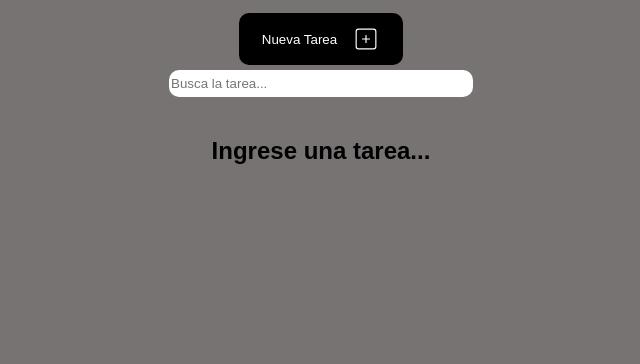
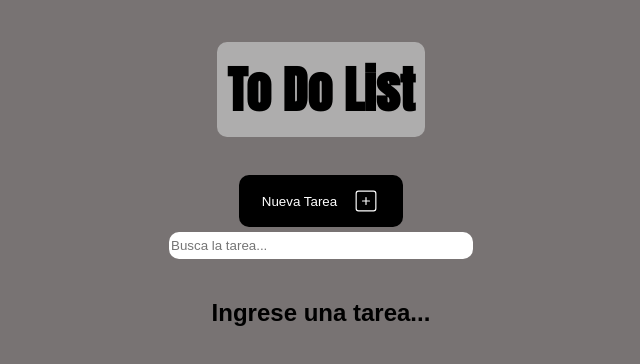
Before and after one commit to GotoC0de/ArgPrograma-ToDoList, a React (Vite) app: page / in a window 1280 px wide. Shown: the top 364 px of the page, without its empty margins (319-959 px from the left). Built offline with nearby package versions, Linux system fonts and the light colour scheme.

Commit message:
Title Font style

```diff
--- a/src/App.css
+++ b/src/App.css
@@ -1,3 +1,4 @@
+@import url('https://fonts.googleapis.com/css2?family=Anton&display=swap');
 .search-container {
     display: flex;
     justify-content: center;
@@ -11,3 +12,11 @@
     border-radius: 10px;
     border-style: none;
 }
+
+.title {
+    font-family: 'Anton', sans-serif;
+    font-size: 50px;
+    background-color: rgba(194, 194, 194, 0.741);
+    padding: 10px;
+    border-radius: 10px;
+}
--- a/src/App.jsx
+++ b/src/App.jsx
@@ -24,6 +24,7 @@ function App() {
 
   return (
     <div className='search-container'>
+      <h1 className='title'>To Do List</h1>
       <TaskForm addTask = {addTask}/>
       <input className='search-task' placeholder='Busca la tarea...' value={search} onChange={handleFilterChange} />
       <TaskList currentTasks = {currentTasks} tasks = {tasks} search = {search} deleteTask = {deleteTask}/>
--- a/src/Components/TaskItem/TaskItem.css
+++ b/src/Components/TaskItem/TaskItem.css
@@ -3,8 +3,8 @@
     justify-content: center;
     align-items: center;
     flex-direction: column;
-    width: 30%;
-    height: 30%;
+    width: 50%;
+    height: 50%;
     gap: 5px;
     border: 1px solid white ;
     border-radius: 20px;
--- a/src/Components/TaskItem/TaskItem.jsx
+++ b/src/Components/TaskItem/TaskItem.jsx
@@ -6,8 +6,8 @@ const TaskItem = ({task, deleteTask}) => {
   return (
     <div className='task-item'>
         <h3>{task.title}</h3>
-        <p>{task.description}</p>
-        <span>{task.createAt}</span>
+        <p>Descripción: {task.description}</p>
+        <span>Creacion: {task.createAt}</span>
         <button className='btn-item' onClick={ () => deleteTask(task.id)}>Finalizar</button>
     </div>
   )
```
